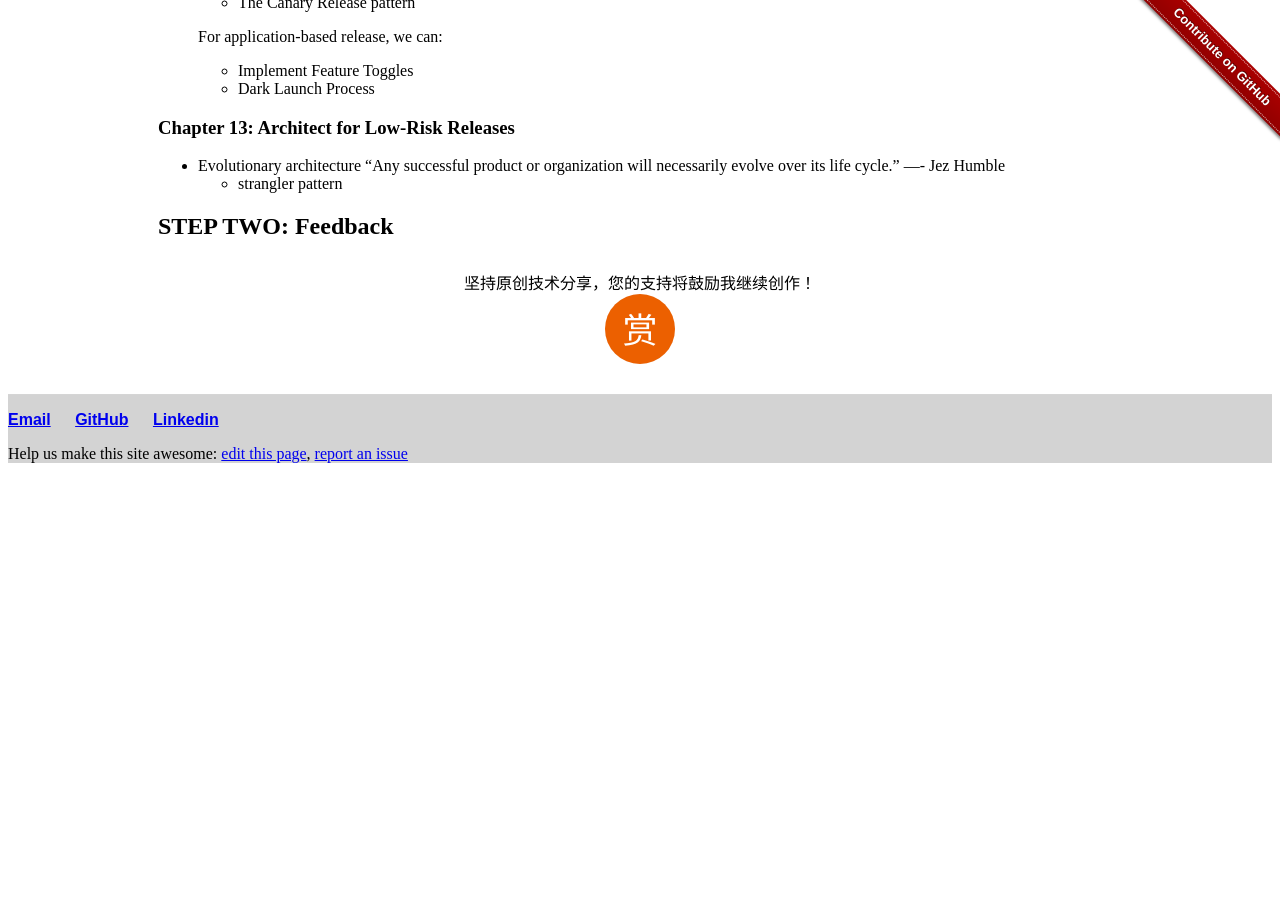
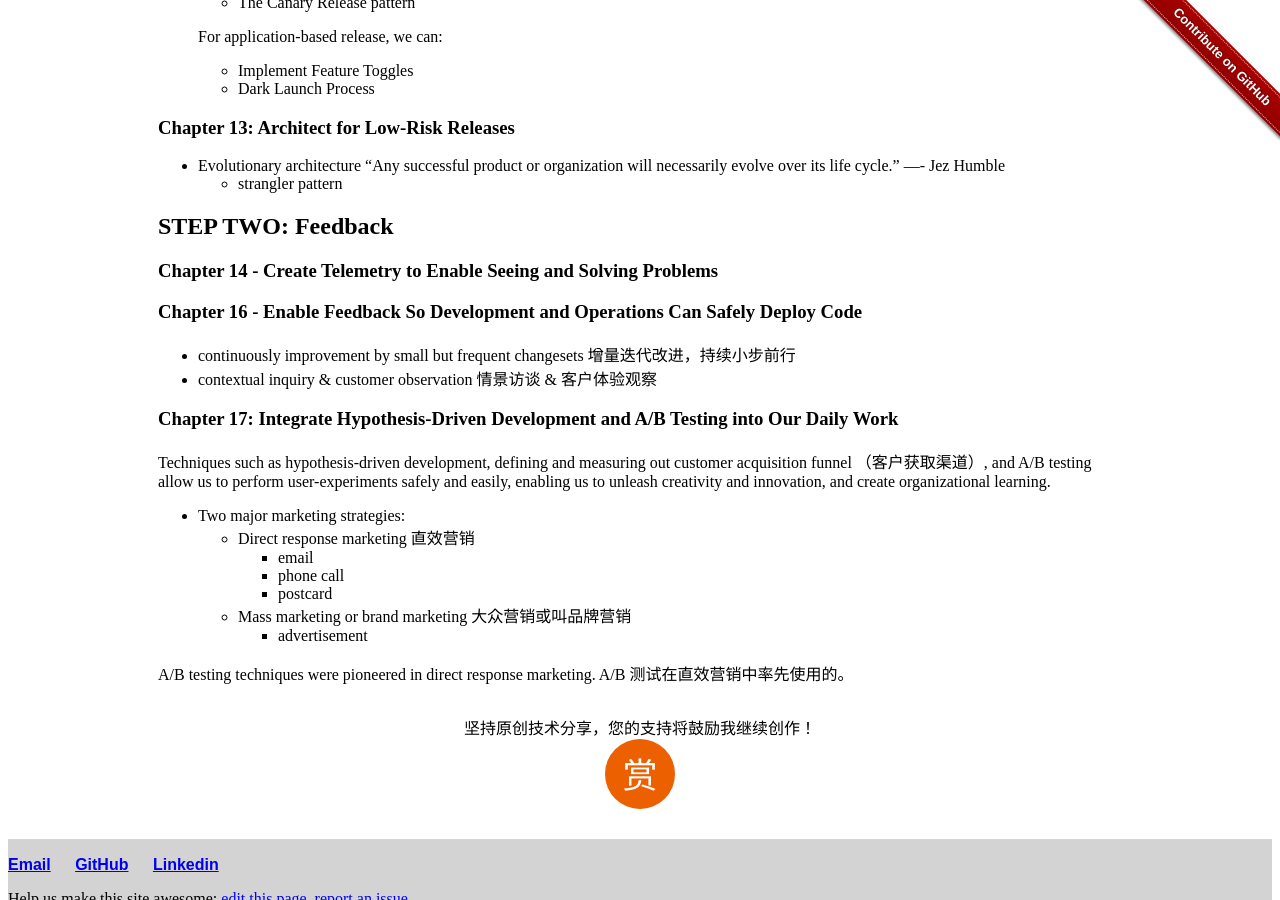
Before and after one commit to liuning0820/liuning0820.github.io, a Jekyll site: the page built from _posts/2019-03-04-the-devops-handbook-reading-notes.md, in a window 1280 px wide and 900 px high, scrolled down 1462 px. Built offline with Jekyll 4.4.1, drawn with Linux system fonts in a browser that asks for light colours; before the commit the page ends 1941 px from its top, so only the background shows below that.

Commit message:
A/B testing to perform user-experiments.

```diff
--- a/_posts/2019-03-04-the-devops-handbook-reading-notes.md
+++ b/_posts/2019-03-04-the-devops-handbook-reading-notes.md
@@ -75,3 +75,24 @@ Release is when we make a feature (or set of features) available to all our cust
   * strangler pattern
 
 ## STEP TWO: Feedback
+
+### Chapter 14 - Create Telemetry to Enable Seeing and Solving Problems
+
+### Chapter 16 - Enable Feedback So Development and Operations Can Safely Deploy Code
+
+* continuously improvement by small but frequent changesets 增量迭代改进，持续小步前行
+* contextual inquiry & customer observation 情景访谈 & 客户体验观察
+
+### Chapter 17: Integrate Hypothesis-Driven Development and A/B Testing into Our Daily Work
+
+Techniques such as hypothesis-driven development, defining and measuring out customer acquisition funnel （客户获取渠道）, and A/B testing allow us to perform user-experiments safely and easily, enabling us to unleash creativity and innovation, and create organizational learning.
+
+* Two major marketing strategies:
+  * Direct response marketing 直效营销
+    * email
+    * phone call
+    * postcard
+  * Mass marketing or brand marketing 大众营销或叫品牌营销
+    * advertisement
+
+A/B testing techniques were pioneered in direct response marketing. A/B 测试在直效营销中率先使用的。
```
Also changed, not shown: _posts/2019-03-19-why-cd-may-means-continuous-customer-disappointment.md (+10 -0 lines).
